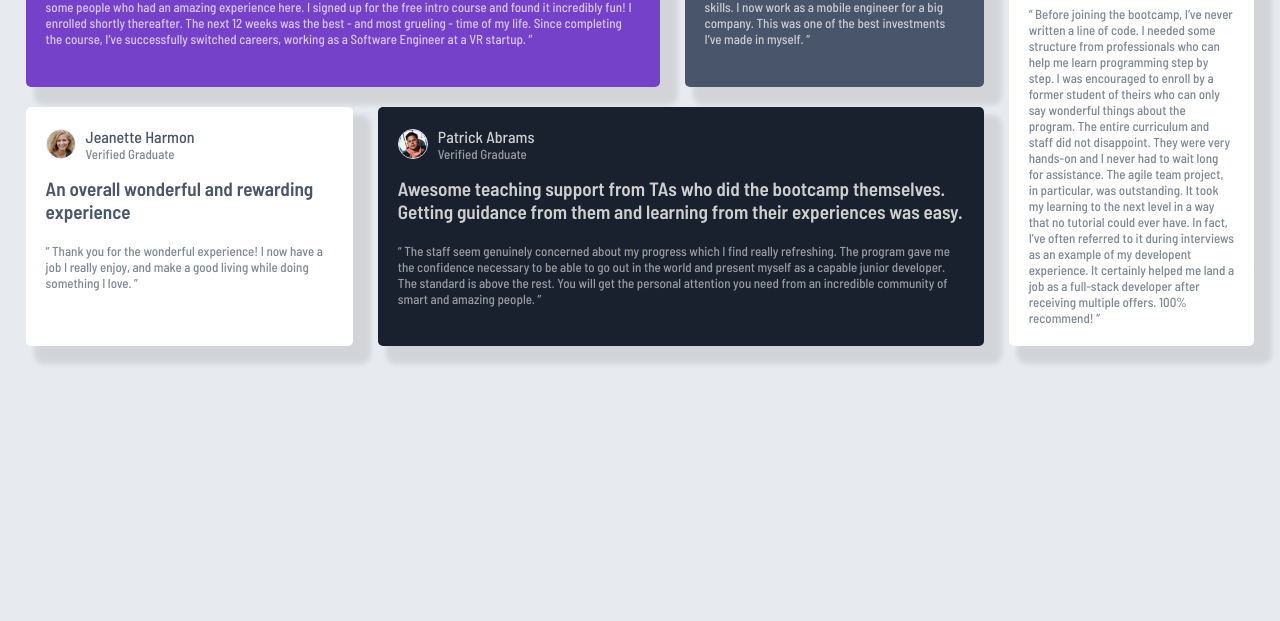
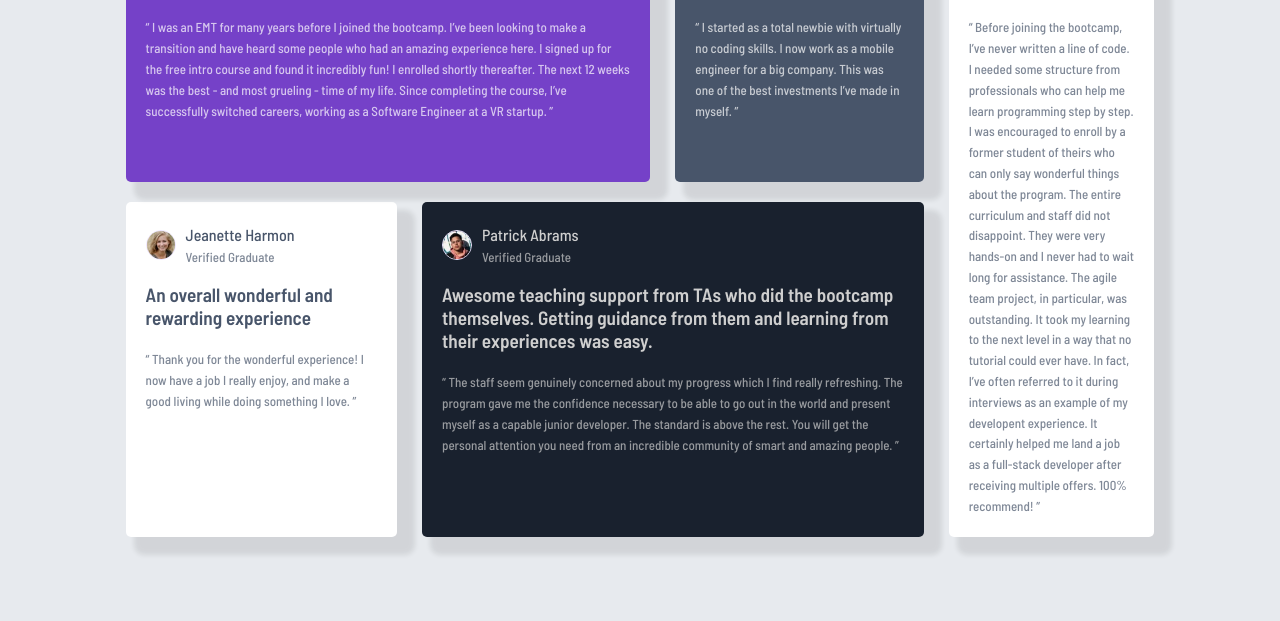
Before and after one commit to ArianAkb/testimonials-grid-section-main, a plain HTML site: page index.html in a window 1280 px wide. Shown: the part 217-838 px from the top of the page. Before the commit the page ends 800 px from the top, so only its background shows below. Drawn offline with Linux system fonts and the light colour scheme.

Commit message:
update style.css

```diff
--- a/style.css
+++ b/style.css
@@ -6,6 +6,9 @@
 body{
     background-color: #e7eaeeff;
     font-family: "Barlow Semi Condensed", sans-serif;
+}
+p{
+    line-height: 1.6;
 }
 .container{
     display:flex;
@@ -80,7 +83,7 @@ body{
         display: flex;
         flex-direction: row;
         max-width: 1440px;
-        margin: 0 auto;
+        margin: 0 100px;
     }
     .main-left{
         display: flex;
```
